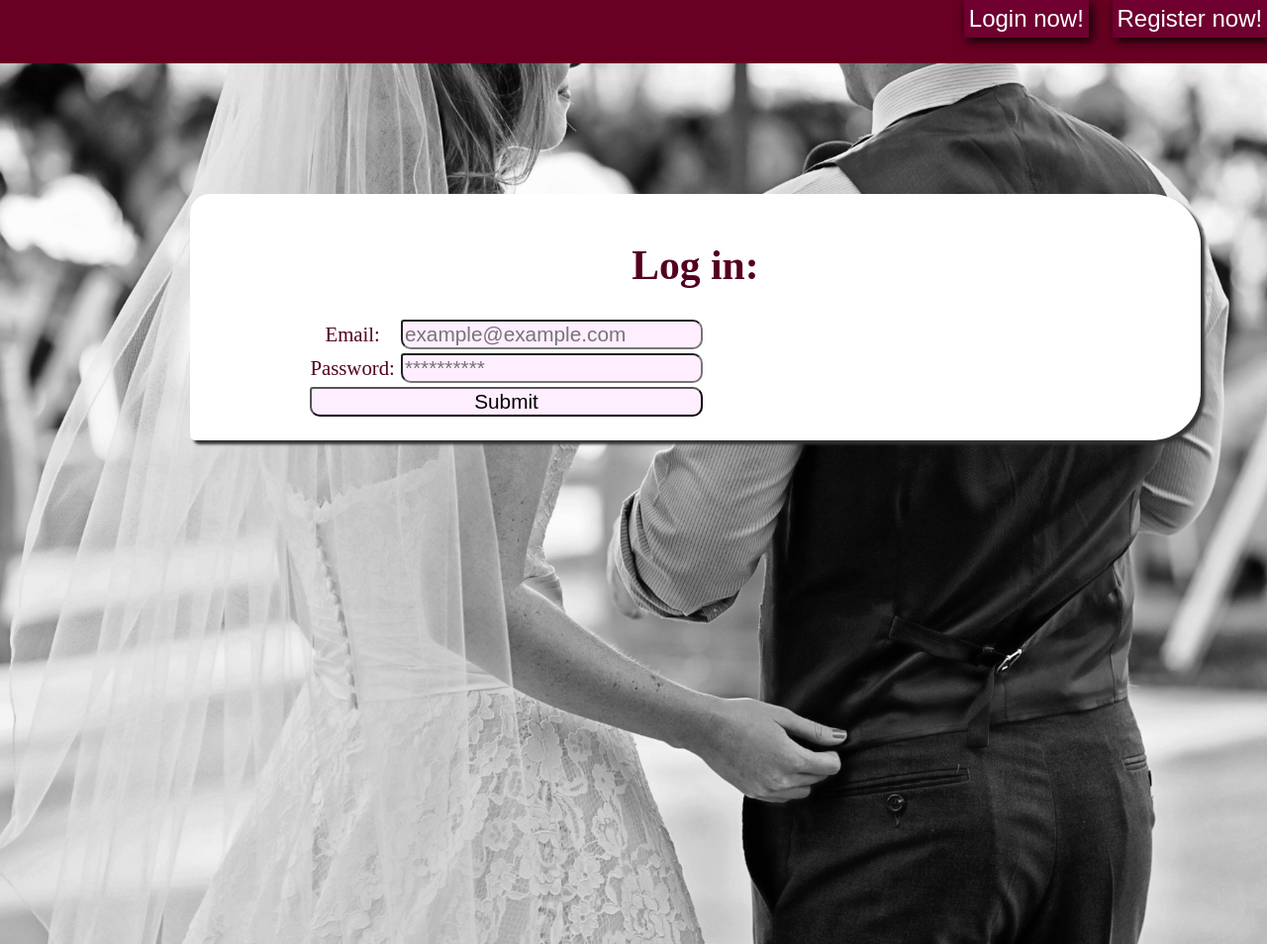
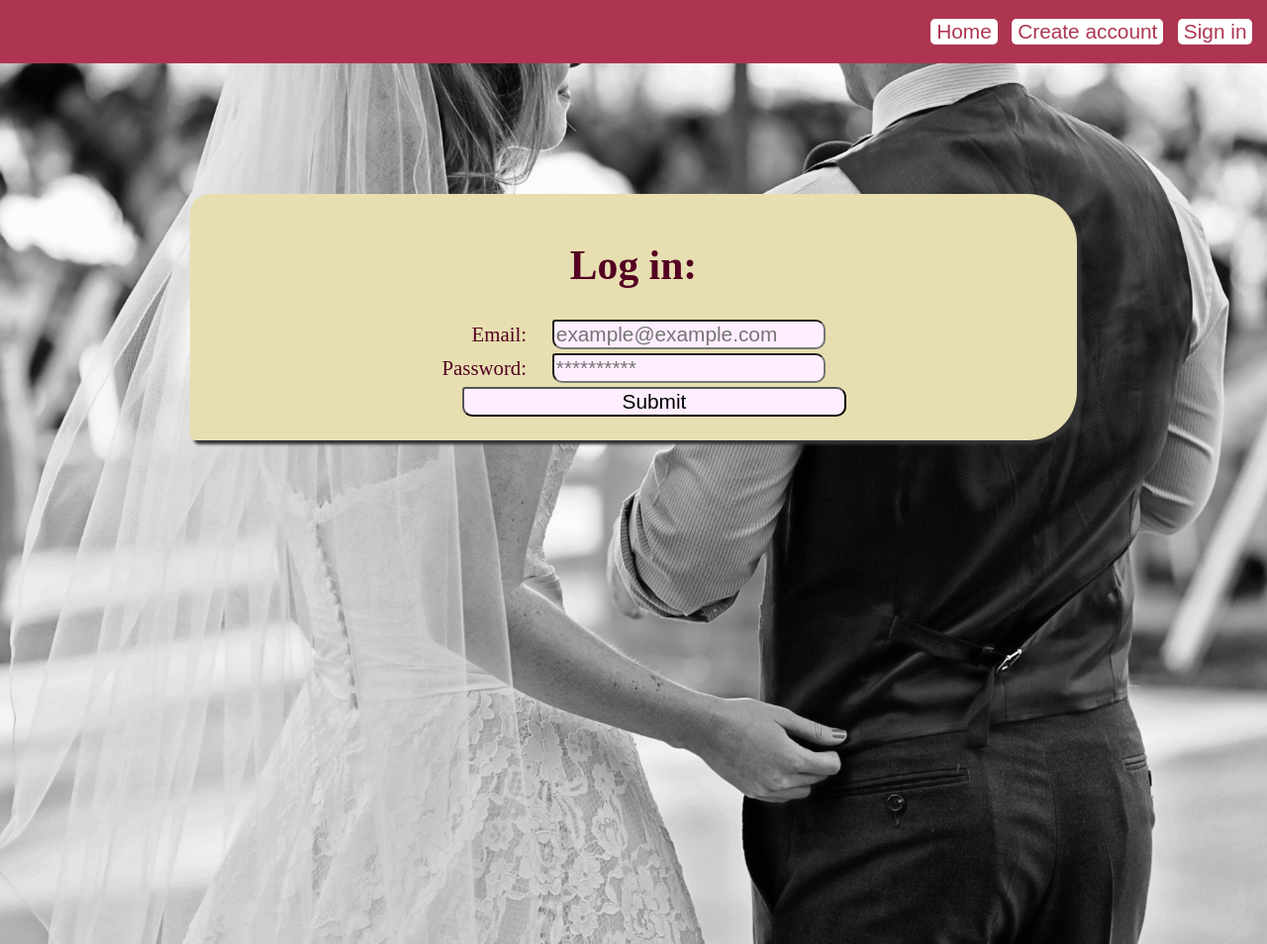
Before and after one commit to BlockCat/DatingSite, a CodeIgniter app: page /database/index.php/login/index in a window 1280 px wide. Shown: the whole page at 99% size. Run offline with CodeIgniter, Linux system fonts and the light colour scheme; some libraries are stand-ins or nearby versions.

Commit message:
styling update
because we had to..

```diff
--- a/application/views/header.php
+++ b/application/views/header.php
@@ -16,8 +16,10 @@
         <div id="header_content">
 		<?php
 		if(!isset($_SESSION['loggedIn'])){
-            echo '<a href="./register"><button>Register now!</button></a>';
-            echo '<a href="./login"><button>Login now!</button></a>';
+            echo '<a href="./login"><button>Sign in</button></a>';
+            echo '<a href="./register"><button>Create account</button></a>';
+            echo '<a href="./"><button>Home</button></a>';
+
 		}
 		?>
         </div>
--- a/application/views/login.php
+++ b/application/views/login.php
@@ -4,13 +4,13 @@
                 <div class="text_wrapper">
                     <h1>Log in: </h1>
                     <form method="post" id="form" accept-charset="utf-8"/>
-                        <table>
+                        <table id="loginform">
                             <tr>
-                                <td><label>Email:</label></td>
+                                <td><label class="forlabel">Email:</label></td>
                                 <td colspan="2"><input type="text" id="email" placeholder="example@example.com" name="email"></td>
                             </tr>
                             <tr>
-                                <td><label>Password:</label></td>
+                                <td><label class="forlabel">Password:</label></td>
                                 <td colspan="2"><input type="text" id="password" placeholder="**********" name="password"></td>
                             </tr>
 							<tr>
--- a/css/main.css
+++ b/css/main.css
@@ -1,25 +1,22 @@
 
 body {
-    background-color: #FFBABA;
+    background-color: #EFEACC;
     margin: 0;
     padding: 0;
 }
 
-
 .header {
-    background-color: #670023;
+    background-color: #ae3551;
     width: 100%;
     height: 4em;
-    color: #ddd;
 }
 .header button {
-    font-size: 1.5em;
-    background: none;
-    background-color: #6F002F;
-    padding: 0.2em;
-    color: white;
-    margin-left: 1em;
-    box-shadow: 3px 3px 10px #000;
+    font-size: 1.3em;
+    padding: 0.2em, 0.5em, 0.2em, 0.5em;
+    border-radius: 5px;
+    background-color: #ffffff;
+    color: #ae3551;
+    margin: 0.9em 0.7em 0px 0em;
     border: none;
     height: 100%;
     float: right;
@@ -27,9 +24,10 @@ body {
 
 .header button:hover{
     background-color: #9B0343;
+    color: #ffffff;
 }
+
 .wrapper {
-    position: relative;
     min-height: 720px;
     padding: 90px 0px 80px 0px;
     z-index: 5;
@@ -38,108 +36,77 @@ body {
     min-width: 306px;
 }
 
-.flashy_wrapper, .text_wrapper{
-    position: relative;
-
-}
 .flashy_wrapper {
-    width: 100%;
-    min-height: 10em;
     padding: 3em;
     color: white;
-    text-shadow: 0px 0px 5px white;
+    text-shadow: 0px 0px 0.5px #EFEACC;
     box-shadow: 1px 1px 6px #222;
-    background: linear-gradient(to bottom right, #B01100, #FF4633);
-    border-radius: 20px;
-    border-color: white;
-    border-width:4px;
-    background-color: #ACEDED;
+    background: linear-gradient(to bottom right, #ae3551, #752437);
+    border-radius: 30px;
 }
+
 .flashy_wrapper a {
     color: inherit;
     text-decoration: none;
 }
+
 .flashy_wrapper a:hover {
     font-size: 1.5em;
     color: inherit;
-    text-decoration: none;
+    text-shadow: 0px 0px 0.5px #EFEACC;
 }
 
 
 .text_wrapper {
     margin: 2em;
-    width: 100%;
     padding: 1em;
     color: #502;
-    background: white;
+    background-color: #e7dfb1;
     box-shadow: 4px 4px 3px #333;
     border-radius: 20px 50px 50px 5px;
     font-size: 1.3em;
 }
 
-.text_wrapper h2 {
-    font-size: 1.5em;
-    background-color: #B01100;
-    -webkit-background-clip: text;
-    -moz-background-clip: text;
-    background-clip: text;
-    color: transparent;
-    text-shadow: rgba(255,255,255,0.2) 0px 3px 3px;
-}
-
-.clicked {
-    background-color: #FF0343;
-}
 .error {
     color: #eee;
-    background-color: #CE0A00;
+    background-color: #502;
     padding: 3px;
     float: left;
     text-align: left;
     border-radius: 10px 3px 10px 3px;
     box-shadow: 3px 3px 3px #333;
 }
+
+#main {
+    background-image: url("../images/background_1.jpg");
+    background-size: cover;
+    background-color: #FFAE6B;
+    text-align: center;
+}
+
 #form .forlabel {
      float: right;
 }
-#main {
-    width: 100%;
-    height: 100%;
-    background-image: url("../images/background_1.jpg");
-    background-size: cover;
-    background-color: # FFAE6B;
-    text-align: center;
-}
 
-#info {
-
-}
 #form {
     margin-left: 10%;
 }
+
 #form label {
-    margin-right: 10px;
+    margin-right: 1px;
 }
+
 #form input {
-    width: 100%;
     background-color: #fef;
-    float: right;
     border-radius: 3px 10px 10px 10px;
     font-size: 1em;
     margin-left: 1em;
-
-}
-#form input[type=radio] {
-    float:left;
-    background-color: red;
-}
-#form input[type=checkbox] {
-    float:left;
 }
 
 #form input[type=submit] {
     width: 100%;
 }
-#form label {
 
+#loginform {
+	margin-left: 7em;
 }
```
